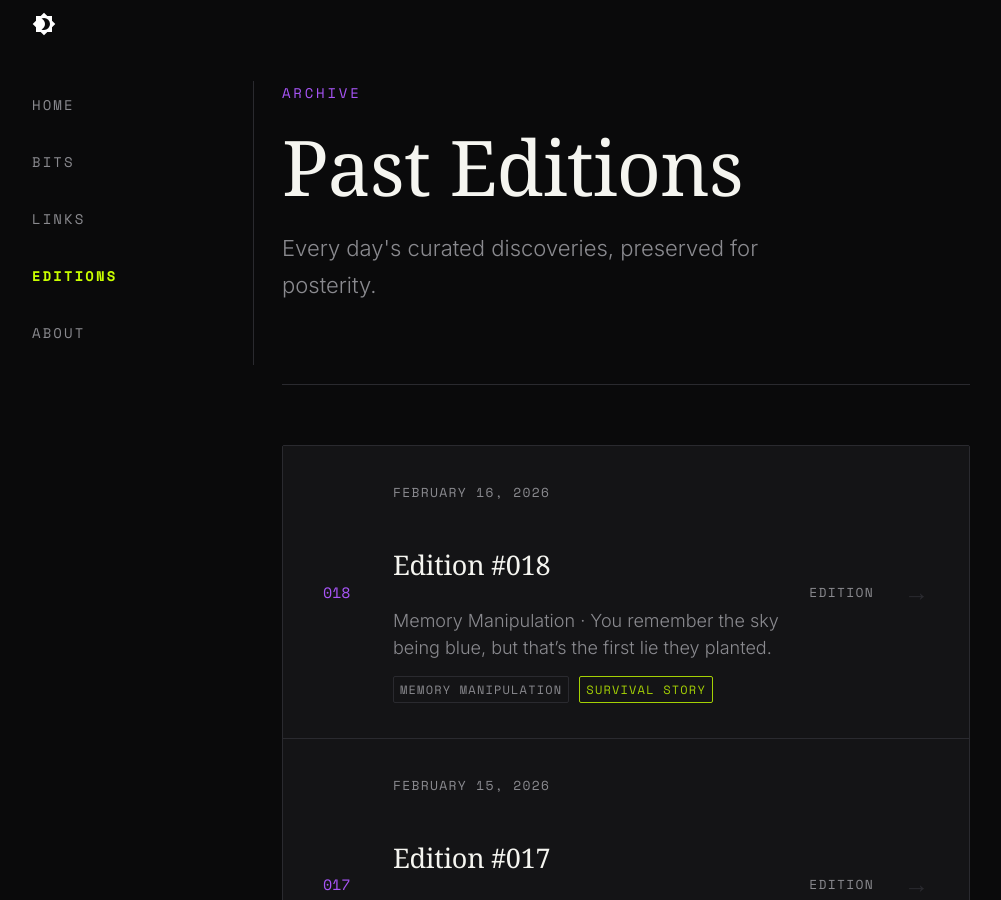
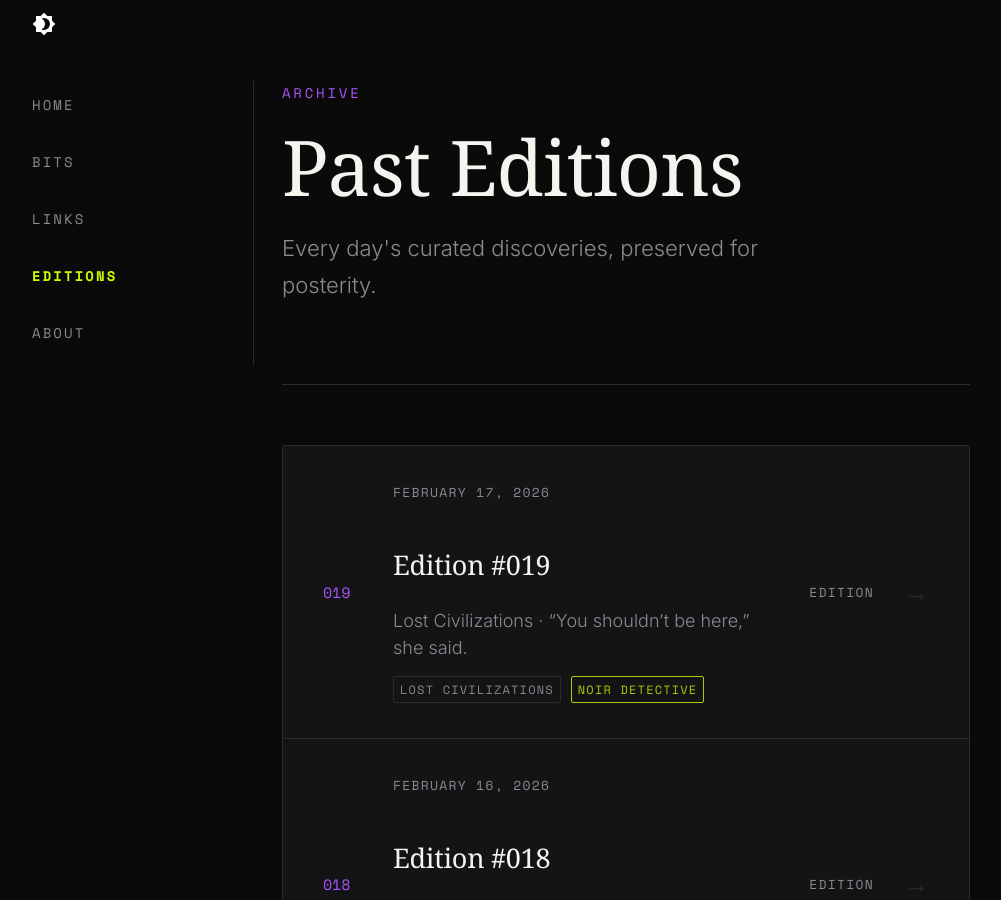
Before and after one commit to obscurebit/b1ts, an MkDocs documentation site: the page built from docs/editions.md, in a window 1280 px wide and 900 px high. Shown: the whole window, without its empty margins (14-1015 px from the left). Built offline with MkDocs 1.6.1 and Material for MkDocs 9.7.7, drawn with Linux system fonts in a browser that asks for light colours; some web fonts are replaced; comment, search, counter and statistics services are not loaded.

Commit message:
🤖 Daily content update - 2026-02-17

```diff
--- a/docs/editions.md
+++ b/docs/editions.md
@@ -10,6 +10,17 @@ description: Browse previous daily editions of Obscure Bit
 </div>
 
 <div class="archive-list">
+  <a href="posts/2026-02-17-edition-019/" class="archive-item">
+    <div class="archive-item__number">019</div>
+    <div class="archive-item__content">
+      <span class="archive-item__date">February 17, 2026</span>
+      <h3 class="archive-item__title">Edition #019</h3>
+      <p class="archive-item__excerpt">Lost Civilizations · “You shouldn’t be here,” she said.</p>
+      <div class="archive-item__tags"><span class="archive-item__theme">Lost Civilizations</span><span class="archive-item__genre" title="Noir detective, hard-boiled voice">Noir detective</span></div>
+    </div>
+    <span class="archive-item__category">Edition</span>
+    <span class="archive-item__arrow">→</span>
+  </a>
   <a href="posts/2026-02-16-edition-018/" class="archive-item">
     <div class="archive-item__number">018</div>
     <div class="archive-item__content">
--- a/overrides/home.html
+++ b/overrides/home.html
@@ -12,7 +12,7 @@
     <div class="ob-hero__eyebrow">
       <span class="ob-hero__date">{{ now().strftime('%B %d, %Y') if now is defined else 'Daily Updates' }}</span>
       <span class="ob-hero__divider">/</span>
-      <span class="ob-hero__edition">Edition #018</span>
+      <span class="ob-hero__edition">Edition #019</span>
     </div>
 
     <h1 class="ob-hero__title">
@@ -55,15 +55,15 @@
       <div class="ob-today__line"></div>
     </div>
 
-    <a href="{{ 'bits/posts/2026-02-16-the-blue-that-wasnt/' | url }}" class="ob-today__story">
+    <a href="{{ 'bits/posts/2026-02-17-the-silent-archive/' | url }}" class="ob-today__story">
       <div class="ob-today__story-meta">
-        <span class="ob-today__category">Memory Manipulation</span>
-        <span class="ob-today__genre">Survival story</span>
+        <span class="ob-today__category">Lost Civilizations</span>
+        <span class="ob-today__genre">Noir detective</span>
         <span class="ob-today__reading-time">4 min read</span>
       </div>
-      <h2 class="ob-today__story-title">The Blue That Wasn’t</h2>
+      <h2 class="ob-today__story-title">The Silent Archive</h2>
       <p class="ob-today__story-excerpt">
-        You remember the sky being blue, but that’s the first lie they planted.
+        “You shouldn’t be here,” she said.
       </p>
       <div class="ob-today__story-cta">
         <span>Read the full story</span>
@@ -87,36 +87,27 @@
     </div>
 
     <div class="ob-links__grid">
-      <a href="http://www.britishtherapy.org/2024/12/11/the-ethical-implications-of-memory-manipulation-in-psychotherapy/" target="_blank" rel="noopener" class="ob-link ob-link--featured">
+      <a href="https://ericjguignard.com/dark_tales.html" target="_blank" rel="noopener" class="ob-link ob-link--featured">
         <span class="ob-link__number">01</span>
         <div class="ob-link__content">
-          <h3 class="ob-link__title">The Ethical Implications of Memory Manipulation in Psychotherapy – British Psychotheray Institute</h3>
-          <p class="ob-link__desc">The role of memory in psychotherapy has long been a subject of debate, with new research highlightin...</p>
+          <h3 class="ob-link__title">Dark Tales of Lost Civilizations</h3>
+          <p class="ob-link__desc">Dark Tales of Lost Civilizations Last Book | Next Book Home | About the Author | Works | Links & Con...</p>
         </div>
         <span class="ob-link__arrow">↗</span>
       </a>
 
-      <a href="https://journals.oslomet.no/index.php/rerm/article/view/3852" target="_blank" rel="noopener" class="ob-link">
+      <a href="https://www.thearchaeologist.org/blog/the-lost-language-of-the-indus-valley-civilization" target="_blank" rel="noopener" class="ob-link">
         <span class="ob-link__number">02</span>
         <div class="ob-link__content">
-          <h3 class="ob-link__title">“Ask for a Miracle”: Memory, Manipulation, and Displacement in the Cooper-Young Neighborhood</h3>
-          <p class="ob-link__desc">| Reconceptualizi...</p>
+          <h3 class="ob-link__title">The Lost Language of the Indus Valley Civilization</h3>
+          <p class="ob-link__desc">Exploring the Mystery of an Undeciphered Script The Indus Valley Civilization, flourishing around 26...</p>
         </div>
         <span class="ob-link__arrow">↗</span>
       </a>
 
-      <a href="https://drb.ie/articles/troubles-with-remembering-or-the-seven-sins-of-memory-studies/" target="_blank" rel="noopener" class="ob-link">
-        <span class="ob-link__number">03</span>
-        <div class="ob-link__content">
-          <h3 class="ob-link__title">Troubles with Remembering; or, The Seven Sins of Memory Studies - DRB</h3>
-          <p class="ob-link__desc">Donate Remembering the Troubles: Contesting the Recent Past in Northern Ireland , by Jim Smyth (ed),...</p>
-        </div>
-        <span class="ob-link__arrow">↗</span>
-      </a>
-
-      <a href="{{ 'links/posts/2026-02-16-daily-links/' | url }}" class="ob-link ob-link--more">
+      <a href="{{ 'links/posts/2026-02-17-daily-links/' | url }}" class="ob-link ob-link--more">
         <span class="ob-link__more-text">View all links</span>
-        <span class="ob-link__more-count">+1 more today</span>
+        <span class="ob-link__more-count">+0 more today</span>
       </a>
     </div>
   </div>
```
Also changed, not shown: docs/bits/index.md (+11 -0 lines), docs/bits/posts/2026-02-17-the-silent-archive.md (added, +79 -0 lines), docs/editions/posts/2026-02-17-edition-019.md (added, +29 -0 lines), docs/links/index.md (+9 -0 lines), docs/links/posts/2026-02-17-daily-links.md (added, +45 -0 lines), docs/substack/2026-02-17-edition-019.md (added, +99 -0 lines).
